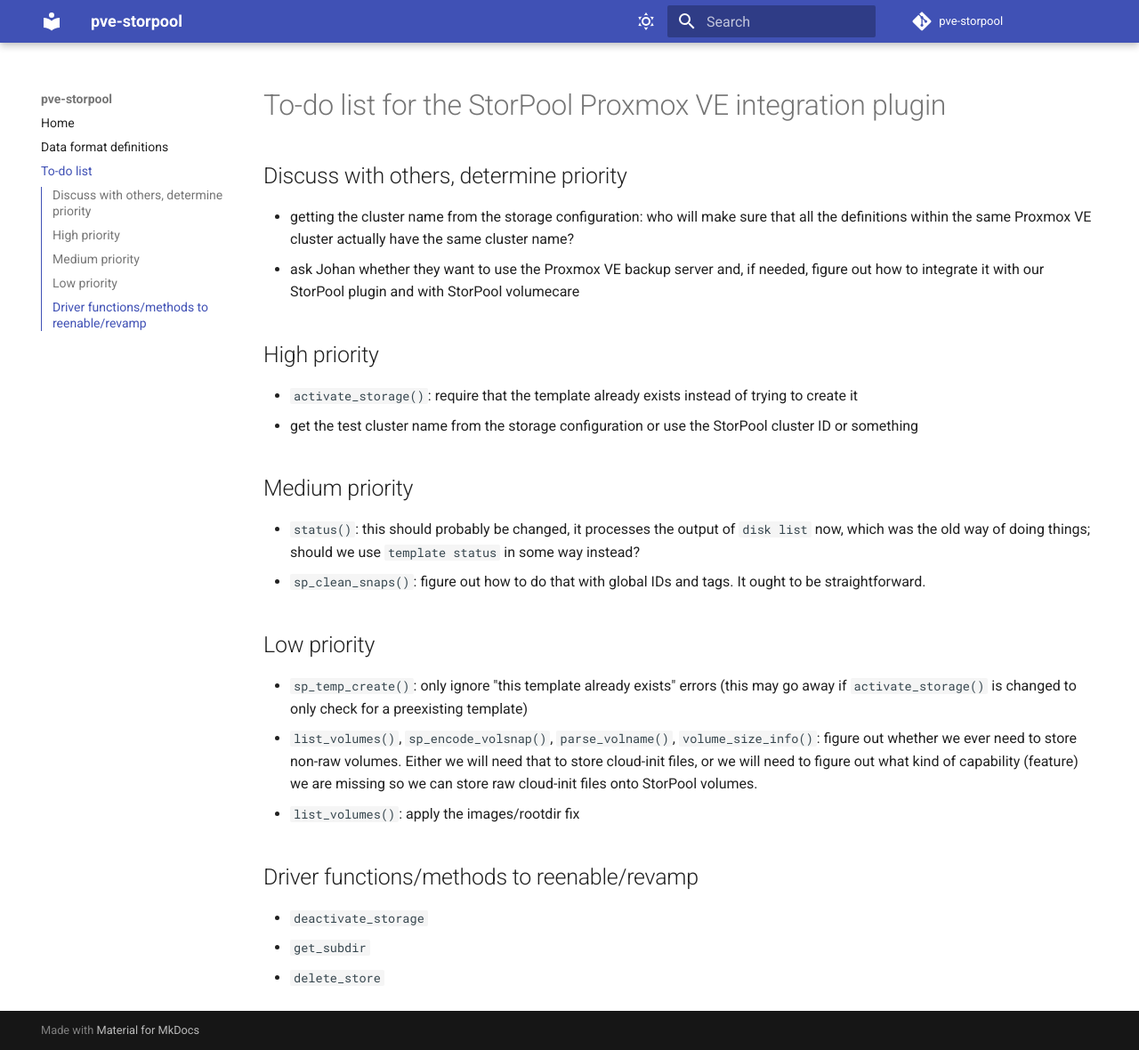
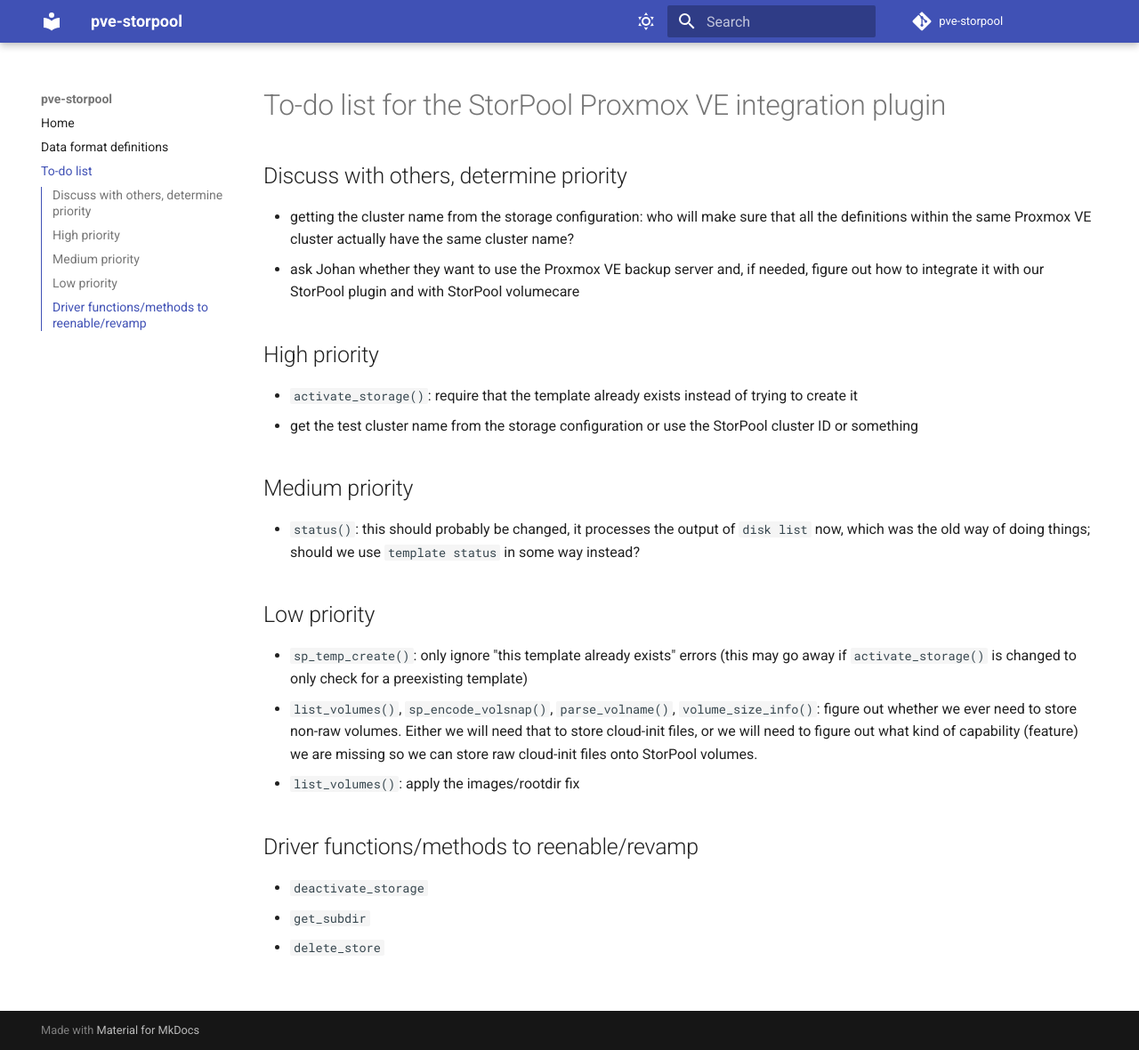
Before and after one commit to storpool/pve-storpool, an MkDocs documentation site: the page built from docs/todo.md, in a window 1280 px wide and 1180 px high. Shown: the whole window at 89% size. Built offline with MkDocs 1.6.1 and Material for MkDocs 9.7.7, drawn with Linux system fonts in a browser that asks for light colours; comment, search, counter and statistics services are not loaded.

Commit message:
to-do: yeah, we figured sp_clean_snaps() out

```diff
--- a/docs/todo.md
+++ b/docs/todo.md
@@ -22,8 +22,6 @@
 
 - `status()`: this should probably be changed, it processes the output of `disk list` now,
   which was the old way of doing things; should we use `template status` in some way instead?
-- `sp_clean_snaps()`: figure out how to do that with global IDs and tags.
-  It ought to be straightforward.
 
 ## Low priority
 
```
